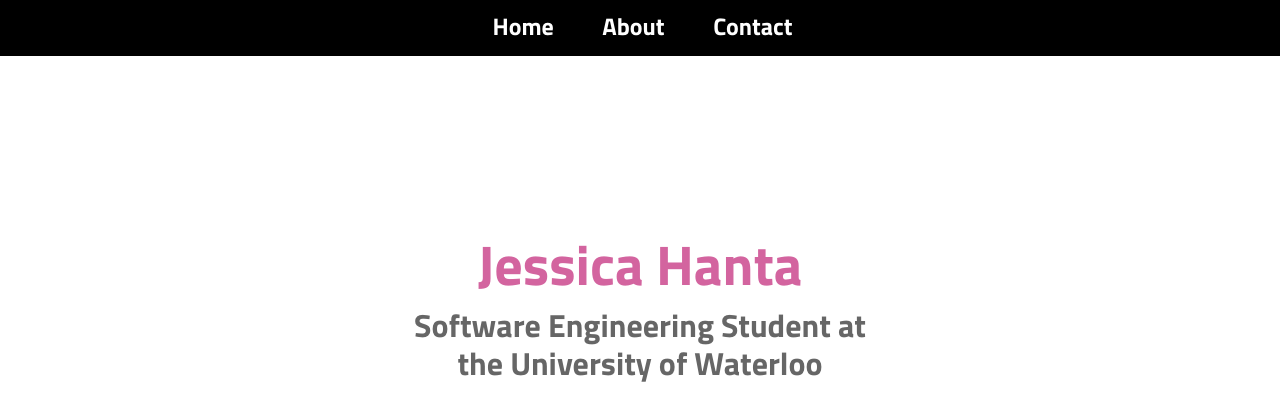
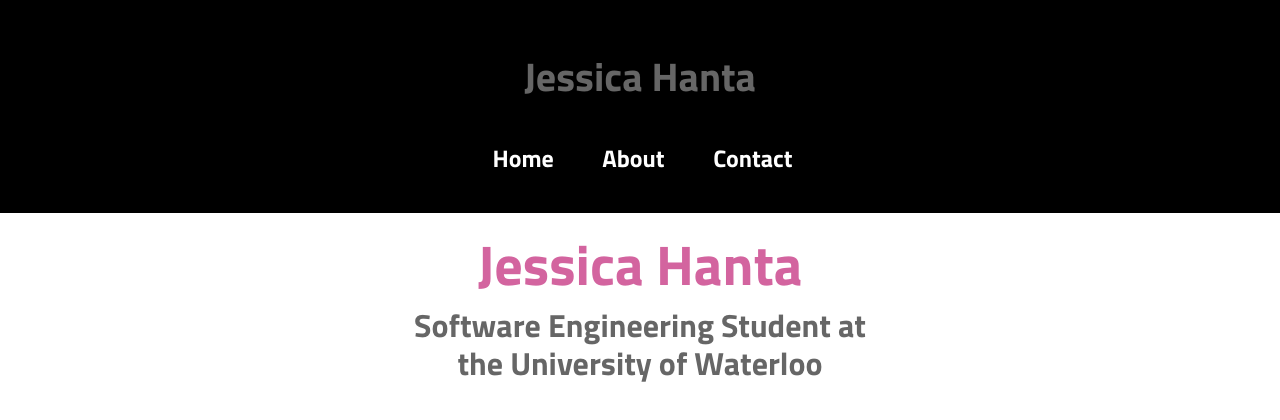
Before and after one commit to jesshanta/jesshanta.github.io, a plain HTML site: page index.html in a window 1280 px wide. Drawn offline with Linux system fonts and the light colour scheme.

Commit message:
test
test

```diff
--- a/index.html
+++ b/index.html
@@ -7,6 +7,7 @@
 	</head>
 	<body>
 		<div class = "full">
+			<h1 id ="name"> Jessica Hanta </h1>
 			<ul>
 				<li><a class = "menu-button" href= "http://jesshanta.github.io/">Home</a></li>
 				<li><a class = "menu-button" href= "http://jesshanta.github.io/">About</a></li>
--- a/style.css
+++ b/style.css
@@ -57,7 +57,7 @@
 	position: relative;
 	top: 0px;
 	left: 0px;
-	padding: 0px 0px 5px 0px;
+	padding: 30px 0px 30px 0px;
 	margin: 0px;
 	background-color: #000000;
 }
```
